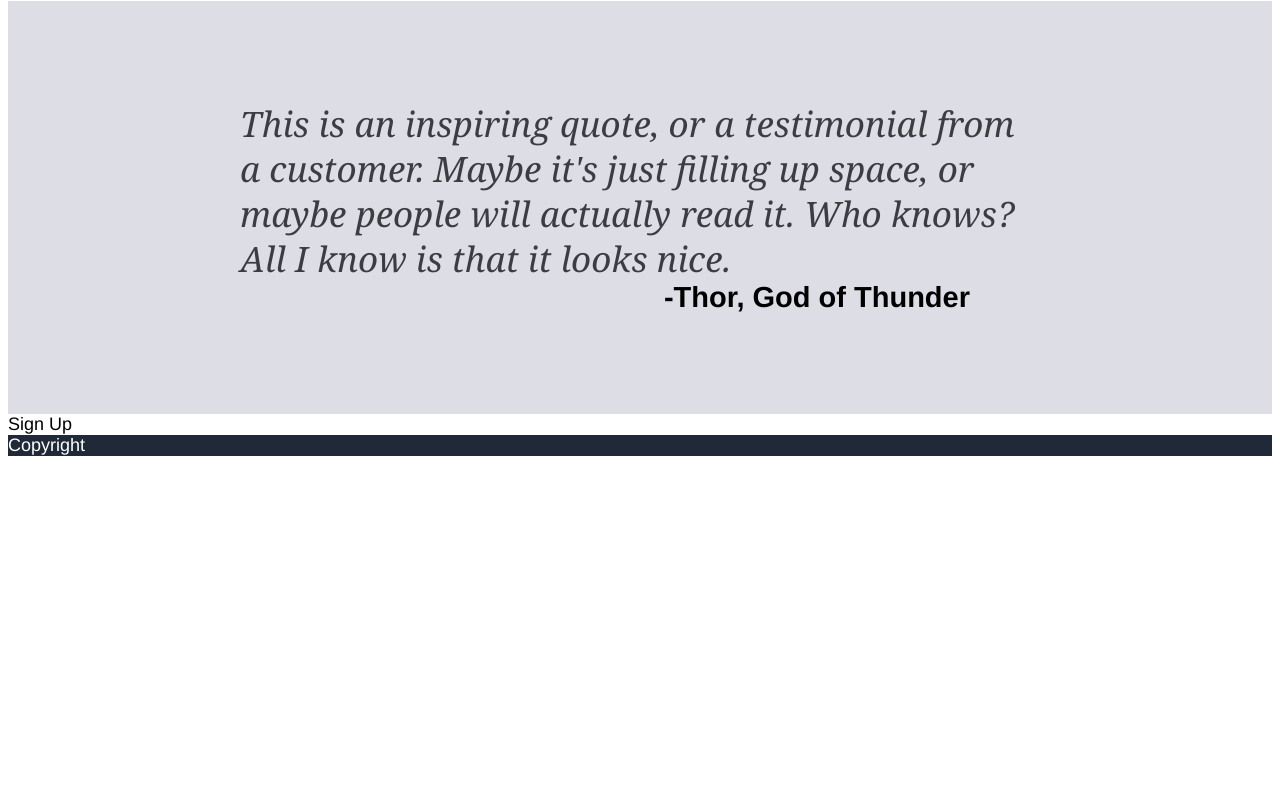
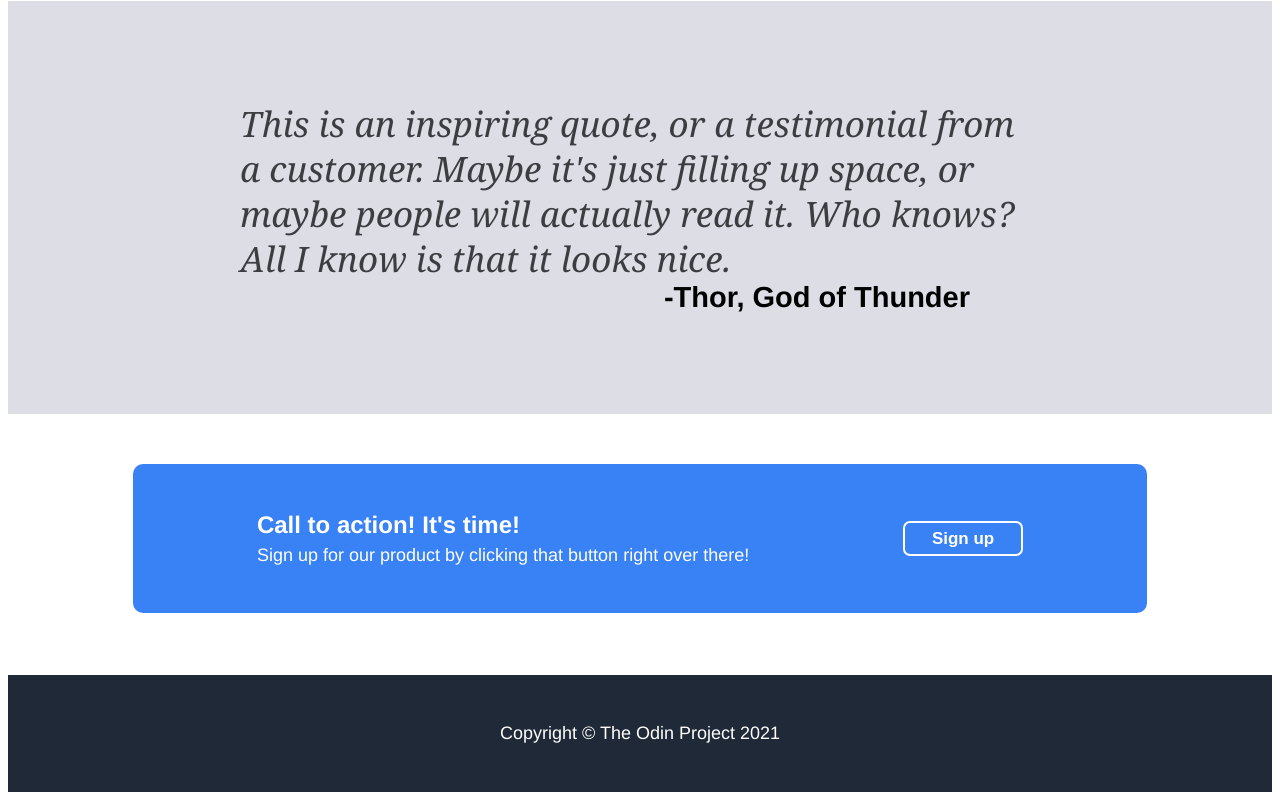
Before and after one commit to Enntek/landing_page, a plain HTML site: page index.html in a window 1280 px wide. Shown: the part 904-1704 px from the top of the page. Before the commit the page ends 1368 px from the top, so only its background shows below. Drawn offline with Linux system fonts and the light colour scheme.

Commit message:
Finish landing page project

```diff
--- a/index.html
+++ b/index.html
@@ -12,7 +12,7 @@
 
       <div class="top">
         <div class="header">
-            Header Logo
+            <div class="title">Header Logo</div>
             <a class="links" href="index.html">header link one</a>
             <a href="index.html">header link two</a>
             <a href="index.html">header link three</a>
@@ -61,9 +61,17 @@
         </div>
       </div>
 
-      <div class="bottom">Sign Up</div>
+      <div class="body3">
+        <div class="bluebox">
+          <div class="text">
+            <div class="title">Call to action! It's time!</div>
+            <div class="subtext">Sign up for our product by clicking that button right over there!</div>
+          </div>
+          <button>Sign up</div>
+        </div>
+      </div>
 
-      <div class="footer">Copyright</div>
+      <div class="footer">Copyright © The Odin Project 2021</div>
 
   </body>
 
--- a/style.css
+++ b/style.css
@@ -3,48 +3,36 @@ body{
     font-size:18px;
     display:flex;
     flex-direction: column;
-
-
-
     /* if we want 100% view height */
     /* height: 100vh; */
 
 }
 
-/* body>*{    border:5px solid green;} */
-/* body>*>*{    border:1px solid red;} */
+
 
 .top{
     background-color: #1F2937;
-
     color:white;
     display:flex;
     flex-direction:column;
     padding: 20px 200px 100px;
-    /* align-items:center; */
+    align-items:center;
 }
 
 .header{
-    max-width: 1040px;
-    min-width: 700px;
-    font-size:24px;
+    width: 1040px;
+    margin-bottom: 52px;
     display:flex;
-    font-weight:900;
-    flex:1;
-    justify-content: space-between;
     align-items:center;
-    margin-bottom: 52px;
-
 }
 
-.top .header{
-
+.header .title{
+    font-size:24px;
+    font-weight:900;
 }
 
 .under-header{
-
     display:flex;
-
 }
 
 .under-header .large{
@@ -52,13 +40,11 @@ body{
     font-weight:700;
     padding:0;
     margin:0;
-
 }
 
 .under-header .small{
     padding-right:70px;
     margin:10px 0 15px;
-
 }
 
 
@@ -66,22 +52,15 @@ body{
     /* background-color: aqua; */
     width:520px;
     height:230px;
-
-
-
     display:flex;
     flex-direction: column;
     flex-shrink:0;
-
 }
 
 .img-placeholder{
     background-color: rgb(119, 124, 129);
     width:520px;
     height:230px;
-
-
-
     display:flex;
     flex-shrink:0;
     justify-content: center;
@@ -91,11 +70,9 @@ body{
 .body1{
     background-color: rgb(255, 255, 255);
     padding: 24px 32px 50px;
-
     display:flex;
     flex-direction: column;
     align-items:center;
-
 }
 
 .body1 .title{
@@ -113,13 +90,9 @@ body{
     display:flex;
     flex-direction:column;
     align-items: center;
-
-    /* border:1px solid black; */
-
     text-align: center;
     width: 160px;
     margin: 25px 25px;
-
 }
 
 .bluebox{
@@ -129,12 +102,10 @@ body{
     border-radius: 15px;
     /* border:5px lightskyblue; */
     border:5px solid #3882F6;
-
 }
 
 .img-text-box .subtext{
     color:#5a5b5f;
-
 }
 
 .body2{
@@ -146,15 +117,12 @@ body{
 
 .body2 .quote-box{
     width: 800px;
-    /* border: 1px solid black; */
-
 }
 
 .body2 .quote-text{
     /* font-size:34px; */
     font: italic 35px/45px Georgia;
     color:#3c3d41;
-
 }
 
 .body2 .quote-end{
@@ -164,16 +132,51 @@ body{
     text-align: right;
 }
 
-.bottom{
+.body3{
     background-color: white;
     display:flex;
+    justify-content: center;
+    padding:50px;
+}
+
+.body3 .bluebox{
+    background-color: #3882F6;
+    padding:42px;
+    height:55px;
+    width: 920px;
+    border-radius: 10px;
+    display:flex;
+    justify-content: space-around;
+    align-items: center;
+}
+
+.body3 .title{
+    font: bold 24px Helvetica;
+    color:white;
+}
+
+.body3 .subtext{
+    margin-top: 6px;
+    color:white;
+}
+
+.body3 button{
+    color:white;
+    background-color: #3882F6;
+    height: 35px;
+    width: 120px;
+    font-size: 17px;
+    font-weight: 800;
+    border: 2px solid white;
+    border-radius: 7px;
 }
 
 .footer{
     background-color: #1F2937;
     color:white;
-    display:flex;
 
+    text-align: center;
+    padding:48px;
 }
 
 
@@ -185,7 +188,6 @@ a{
     font-weight:normal;
     text-decoration: none;
     margin-left:20px;
-
 }
 
 .links{
```
